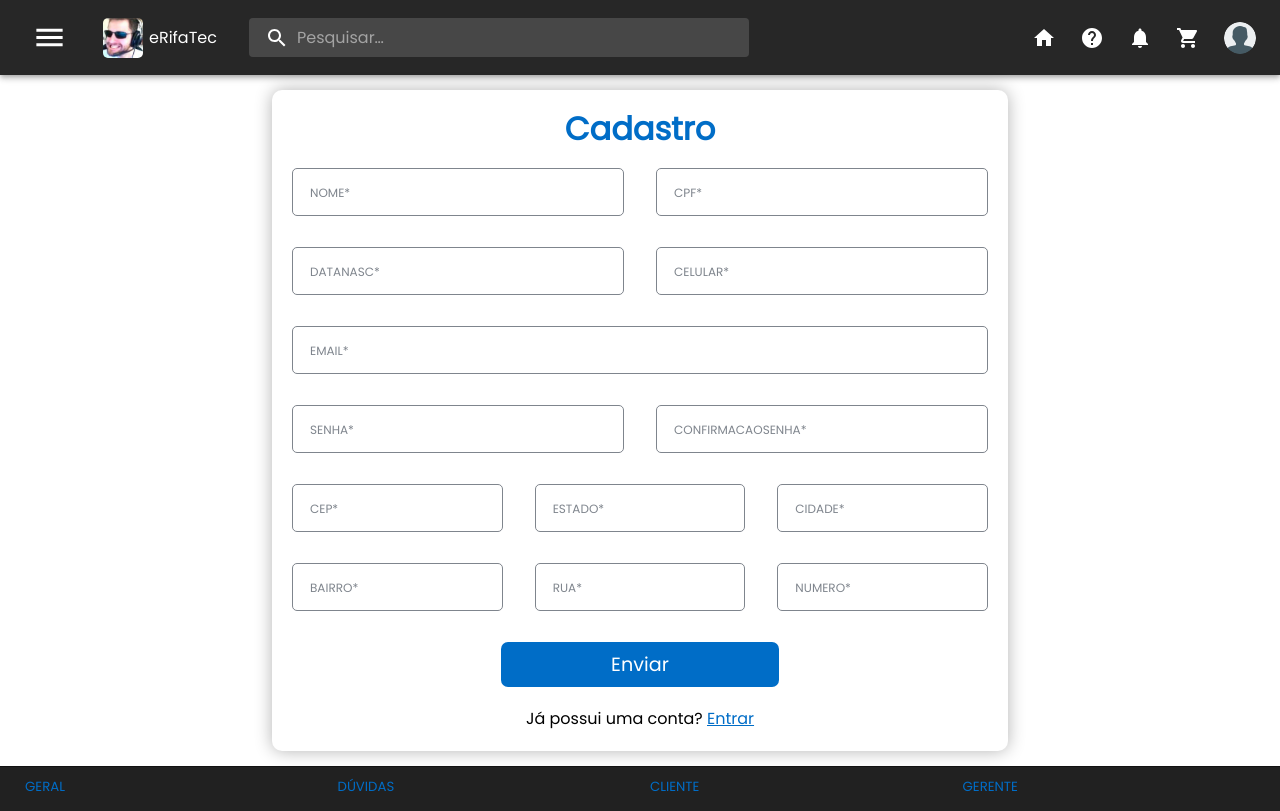
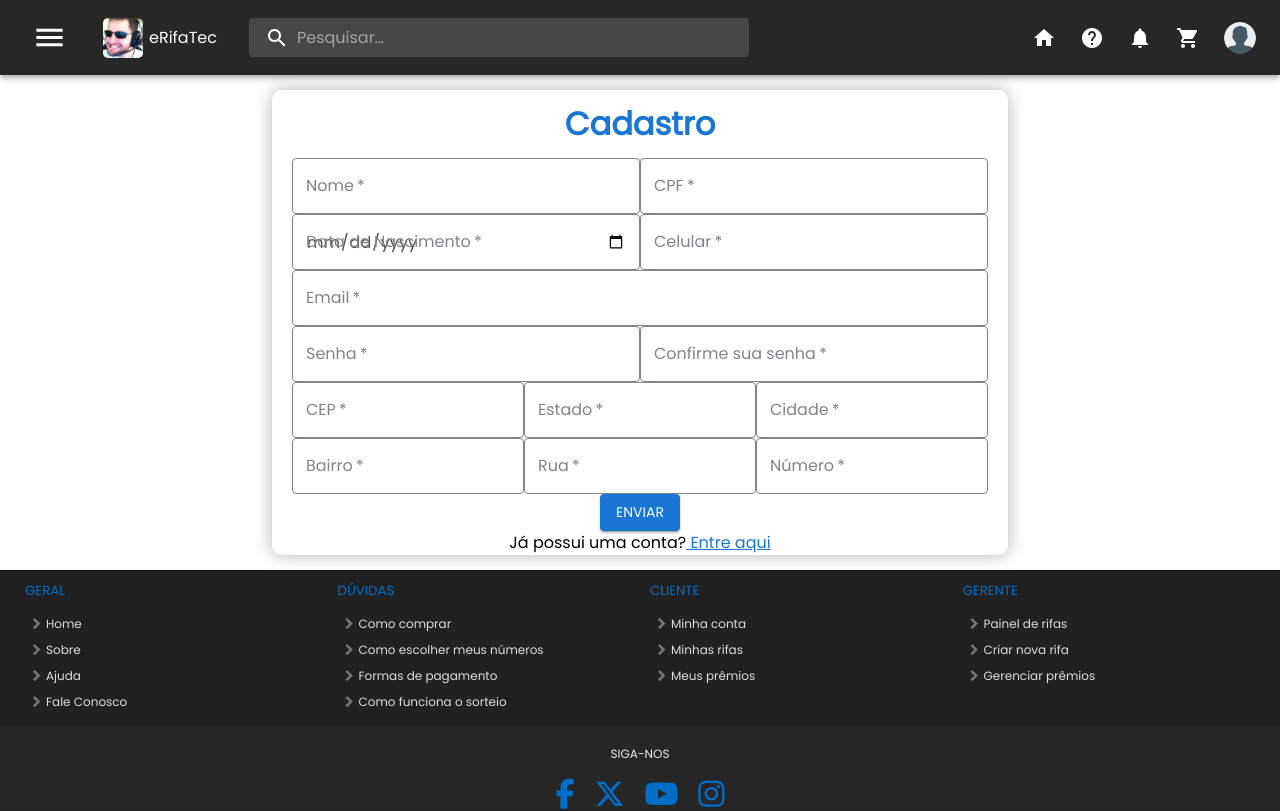
Before and after one commit to TCCMarcoLemasArthur/eRifaTec, a React (Create React App) app in the folder frontend/: page /cadastrar in a window 1280 px wide. Shown: the top 811 px of the page. Built offline with nearby package versions, Linux system fonts and the light colour scheme.

Commit message:
FormUsuario em processo de migração p/ MaterialUI

```diff
--- a/frontend/src/componentes/FormUsuario.tsx
+++ b/frontend/src/componentes/FormUsuario.tsx
@@ -1,9 +1,13 @@
-import React, { useState, useEffect } from 'react'
+import React, { useState, useEffect } from 'react';
 import '../estilos/formusuario.css';
 import "../estilos/campotexto.css";
-import CampoTexto from './CampoTexto';
-import { Link } from 'react-router-dom'
-import axios from 'axios'
+import { Link } from 'react-router-dom';
+import axios from 'axios';
+
+import Grid from '@mui/material/Unstable_Grid2';
+import Typography from '@mui/material/Typography';
+import TextField from '@mui/material/TextField';
+import Button from '@mui/material/Button'
 
 // TODO Preparar os campos para os dados que serão inseridos (máscara no campo dataDeNascimento, filtro e verificação)
 
@@ -29,7 +33,7 @@ function FormUsuario({cadastro}: Props) {
     rua: '',
     numero: ''
   })
-
+  const [confirmacao, setConfirmacao] = useState(true)
   const [response, setResponse] = useState('')
 
   const handleInputChange = (event: React.ChangeEvent<HTMLInputElement>) => {
@@ -37,7 +41,7 @@ function FormUsuario({cadastro}: Props) {
     setUserData({ ...userData, [name]: value });
   };
 
-   //! Verificar a confirmação da senha, verificar campos e procurar uma alternativa ao useState
+   //! Verificar campos e procurar uma alternativa ao useState
 
   const handleCadastrar = (event: React.FormEvent) => {
     // Impede a página de recarregar quando clicar no botão
@@ -62,7 +66,6 @@ function FormUsuario({cadastro}: Props) {
       .catch(erro => {
         console.log('Erro ao fazer postagem', erro)
       })
-
   }
 
   const handleAtualizar = (event: React.FormEvent) => {
@@ -70,179 +73,247 @@ function FormUsuario({cadastro}: Props) {
     // TODO implementar método de atualização
   }
 
+  const confirmarSenha = (event: React.ChangeEvent<HTMLInputElement>) => {
+    const { value } = event.target;
+    if (value === userData.senha && (value !== '' && userData.senha !== '')) {
+      //console.log('senha confirmada')
+      setConfirmacao(true);
+    } else {
+      //console.log('senha não confirmada')
+      setConfirmacao(false);
+    }
+  }
+
+  const formStyles = {
+    /*
+    display: 'flex',
+    flexDirection: 'column', */
+    margin: '15px auto',
+    width: '100%',
+    maxWidth: '46rem',
+    backgroundColor: 'white',
+    padding: '15px 20px 0',
+    borderRadius: '10px',
+    boxShadow: '0 0 17px rgba(0, 0, 0, 0.3)'
+  }
+
+  const textFieldStyles = {
+    input: {color: '#515151'},
+    label: {color: '#7f858d'},
+    fieldSet: {borderColor: '#7f858d'},
+    width: '100%'
+  }
+
   return (
-    <>
-      <form onSubmit={cadastro ? handleCadastrar : handleAtualizar} className="formUsuario">
-        <h2 className="titulo">{cadastro ? "Cadastro" : "Meus dados"}</h2>
+    <Grid
+      container
+      component="form"
+      onSubmit={cadastro ? handleCadastrar : handleAtualizar}
+      xs={12}
+      sx={formStyles}
+    >
+      <Typography variant='h2' component='h2' sx={{
+        color: 'primary.main',
+        textAlign: 'center',
+        width: '100%',
+        fontSize: '2rem',
+        fontWeight: 'bold',
+        marginBottom: '15px'
+      }}>
+        {cadastro ? 'Cadastro' : 'Meus dados'}
+      </Typography>
 
-        <div className="grupo-campo">
-          <div className="label-campo">
-            <input
+      <Grid xs={12} md={6}>
+        <TextField
           type='text'
+          id='nome'
           name='nome'
-              id='nome'
+          label='Nome'
+          variant='outlined'
           value={userData.nome}
+          onChange={handleInputChange}
           required
+          sx={textFieldStyles}
+        />
+      </Grid>
+      <Grid xs={12} md={6}>
+        <TextField
+          type='text'
+          id='cpf'
+          name='cpf'
+          label='CPF'
+          variant='outlined'
+          value={userData.cpf}
           onChange={handleInputChange}
+          required
+          sx={textFieldStyles}
         />
-            <label>Nome*</label>
-          </div>
-          <div className="label-campo">
-            <input
+      </Grid>
+
+      <Grid xs={12} md={6}>
+        <TextField
+          type='date'
+          id='dataNasc'
+          name='dataNasc'
+          label='Data de Nascimento'
+          variant='outlined'
+          value={userData.dataNasc}
+          onChange={handleInputChange}
+          required
+          sx={textFieldStyles}
+        />
+      </Grid>
+      <Grid xs={12} md={6}>
+        <TextField
           type='text'
-              name='cpf'
-              id='cpf'
-              value={userData.cpf}
+          id='celular'
+          name='celular'
+          label='Celular'
+          variant='outlined'
+          value={userData.celular}
+          onChange={handleInputChange}
           required
+          sx={textFieldStyles}
+        />
+      </Grid>
+
+      <Grid xs={12}>
+        <TextField
+          type='text'
+          id='email'
+          name='email'
+          label='Email'
+          variant='outlined'
+          value={userData.email}
           onChange={handleInputChange}
+          required
+          sx={textFieldStyles}
         />
-            <label>cpf*</label>
-          </div>
-        </div>
+      </Grid>
 
-        <div className="grupo-campo">
-          <div className="label-campo">
-              <input
+      <Grid xs={12} md={6}>
+        <TextField
+          type='password'
+          id='senha'
+          name='senha'
+          label='Senha'
+          variant='outlined'
+          value={userData.senha}
+          onChange={handleInputChange}
+          required
+          sx={textFieldStyles}
+        />
+      </Grid>
+      <Grid xs={12} md={6}>
+        <TextField
+          type='password'
+          id='confirmacaosenha'
+          name='confirmacaosenha'
+          label='Confirme sua senha'
+          variant='outlined'
+          onChange={confirmarSenha}
+          error={!confirmacao}
+          required
+          sx={textFieldStyles}
+        />
+      </Grid>
+
+      <Grid xs={12} md={4}>
+        <TextField
           type='text'
-                name='dataNasc'
-                id='dataNasc'
-                value={userData.dataNasc}
+          id='cep'
+          name='cep'
+          label='CEP'
+          variant='outlined'
+          value={userData.cep}
+          onChange={handleInputChange}
           required
+          sx={textFieldStyles}
+        />
+      </Grid>
+      <Grid xs={12} md={4}>
+        <TextField
+          type='text'
+          id='estado'
+          name='estado'
+          label='Estado'
+          variant='outlined'
+          value={userData.estado}
           onChange={handleInputChange}
+          required
+          sx={textFieldStyles}
         />
-              <label>dataNasc*</label>
-            </div>
-            <div className="label-campo">
-              <input
+      </Grid>
+      <Grid xs={12} md={4}>
+        <TextField
           type='text'
-                name='celular'
-                id='celular'
-                value={userData.celular}
+          id='cidade'
+          name='cidade'
+          label='Cidade'
+          variant='outlined'
+          value={userData.cidade}
+          onChange={handleInputChange}
           required
+          sx={textFieldStyles}
+        />
+      </Grid>
+
+      <Grid xs={12} md={4}>
+        <TextField
+          type='text'
+          id='bairro'
+          name='bairro'
+          label='Bairro'
+          variant='outlined'
+          value={userData.bairro}
           onChange={handleInputChange}
+          required
+          sx={textFieldStyles}
         />
-              <label>celular*</label>
-            </div>
-        </div>
+      </Grid>
+      <Grid xs={12} md={4}>
+        <TextField
+          type='text'
+          id='rua'
+          name='rua'
+          label='Rua'
+          variant='outlined'
+          value={userData.rua}
+          onChange={handleInputChange}
+          required
+          sx={textFieldStyles}
+        />
+      </Grid>
+      <Grid xs={12} md={4}>
+        <TextField
+          type='text'
+          id='numero'
+          name='numero'
+          label='Número'
+          variant='outlined'
+          value={userData.numero}
+          onChange={handleInputChange}
+          required
+          sx={textFieldStyles}
+        />
+      </Grid>
 
-        <div className="grupo-campo">
-          <div className="label-campo">
-            <input
-              type='text'
-              name='email'
-              id='email'
-              value={userData.email}
-              required
-              onChange={handleInputChange}
-            />
-            <label>email*</label>
-          </div>
-        </div>
-
-        <div className="grupo-campo">
-          <div className="label-campo">
-            <input
-              type='password'
-              name='senha'
-              id='senha'
-              value={userData.senha}
-              required
-              onChange={handleInputChange}
-            />
-            <label>senha*</label>
-          </div>
-          <div className="label-campo">
-            <input
-              type='password'
-              name='confirmacaosenha'
-              id='confirmacaosenha'
-              required
-            />
-            <label>confirmacaosenha*</label>
-          </div>
-        </div>
-
-        <div className="grupo-campo">
-        <div className="label-campo">
-            <input
-              type='text'
-              name='cep'
-              id='cep'
-              value={userData.cep}
-              required
-              onChange={handleInputChange}
-            />
-            <label>cep*</label>
-          </div>
-          <div className="label-campo">
-            <input
-              type='text'
-              name='estado'
-              id='estado'
-              value={userData.estado}
-              required
-              onChange={handleInputChange}
-            />
-            <label>estado*</label>
-          </div>
-          <div className="label-campo">
-            <input
-              type='text'
-              name='cidade'
-              id='cidade'
-              value={userData.cidade}
-              required
-              onChange={handleInputChange}
-            />
-            <label>cidade*</label>
-          </div>
-        </div>
-
-        <div className="grupo-campo">
-        <div className="label-campo">
-            <input
-              type='text'
-              name='bairro'
-              id='bairro'
-              value={userData.bairro}
-              required
-              onChange={handleInputChange}
-            />
-            <label>bairro*</label>
-          </div>
-          <div className="label-campo">
-            <input
-              type='text'
-              name='rua'
-              id='rua'
-              value={userData.rua}
-              required
-              onChange={handleInputChange}
-            />
-            <label>rua*</label>
-          </div>
-          <div className="label-campo">
-            <input
-              type='text'
-              name='numero'
-              id='numero'
-              value={userData.numero}
-              required
-              onChange={handleInputChange}
-            />
-            <label>numero*</label>
-          </div>
-        </div>
-
-        <div className="button-box">
-          <button type="submit" id={cadastro ? "btnCadastrar" : "btnAtualizar"}>
+      <Grid xs={12} sx={{display: 'flex', justifyContent: 'center', alignItems: 'center'}}>
+        <Button type='submit' variant='contained' id={cadastro ? 'btnCadastrar' : 'btnAtualizar'}>
           Enviar
-          </button>
-          {cadastro ? <p><span style={{color: 'black'}}>Já possui uma conta? </span><Link to={'/login'}>Entrar</Link></p> : ""}
-        </div>
-      </form>
-      <p>{response}</p>
-    </>
+        </Button>
+      </Grid>
+      <Grid xs={12} sx={{display: 'flex', justifyContent: 'center', alignItems: 'center'}}>
+        {cadastro ?
+          <Typography component='p' sx={{color: 'black'}}>
+            Já possui uma conta?
+            <Typography component='span' sx={{a: {textDecoration: 'underline', color: 'primary.main'}}}>
+              <Link to={'/login'}> Entre aqui</Link>
+            </Typography>
+          </Typography>
+        : ''}
+      </Grid>
+    </Grid>
   );
 }
 
```
Lines whose indentation alone changed are shown as unchanged.
